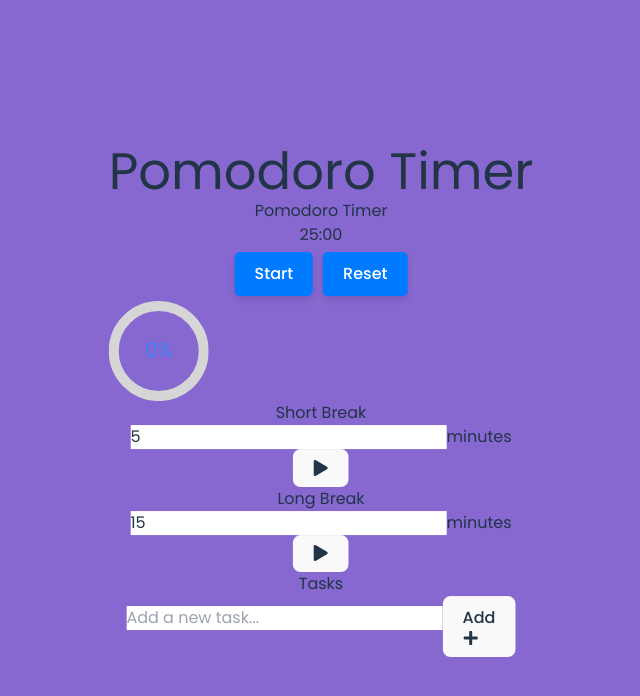
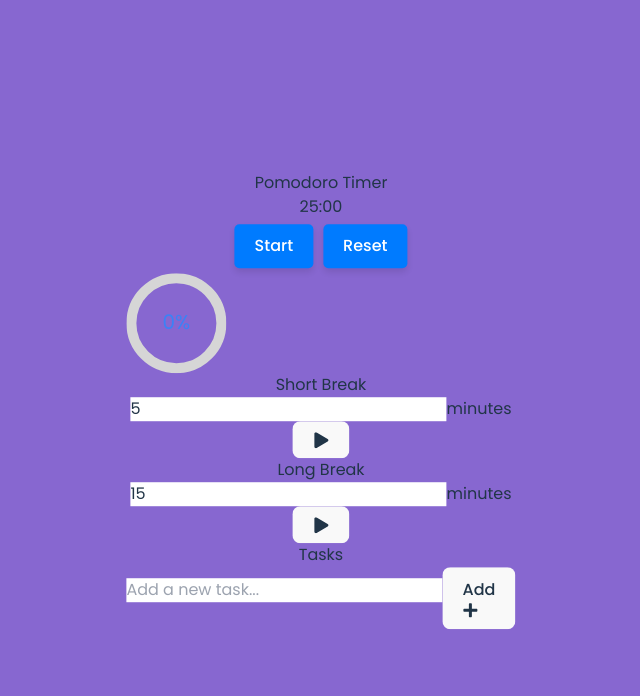
Before and after one commit to Augnik03/PomoTimer, a React (Vite) app: page / in a window 1280 px wide. Shown: the top 696 px of the page, without its empty margins (319-959 px from the left). Built offline with nearby package versions, Linux system fonts and the light colour scheme.

Commit message:
removed the sessions counter

```diff
--- a/src/App.jsx
+++ b/src/App.jsx
@@ -2,13 +2,16 @@ import React from 'react';
 import './App.css';
 import Timer from '../src/components/Timer';
 import Tasks from '../src/components/Tasks';
+import SessionCounter from '../src/components/SessionCounter';
 
 const App = () => {
   return (
     <div className="App">
-      <h1 className='mb-12'>Pomodoro Timer</h1>
+      {/* <SessionCounter /> */}
       <Timer/>
+
       <Tasks />
+
     </div>
   );
 };
```
